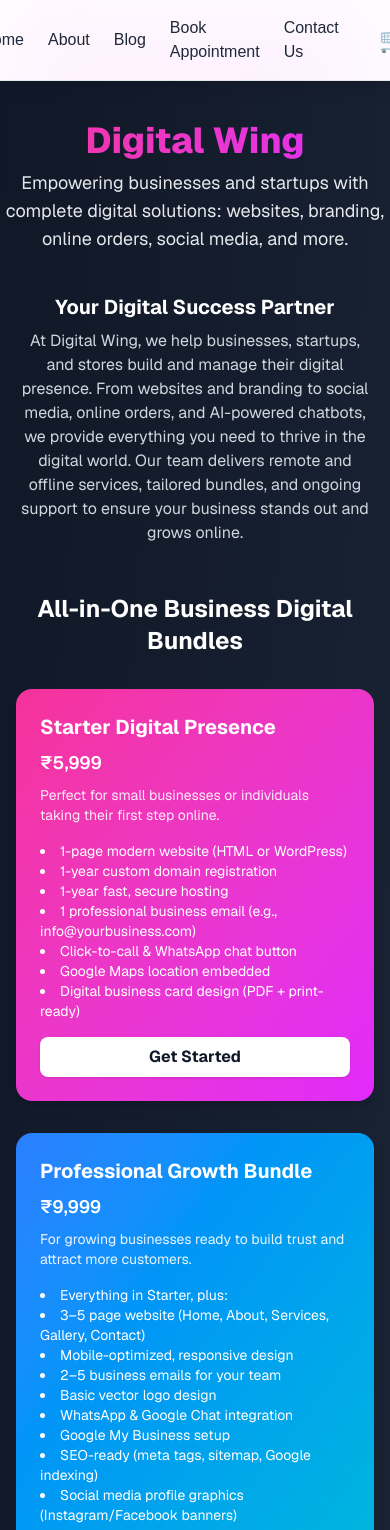
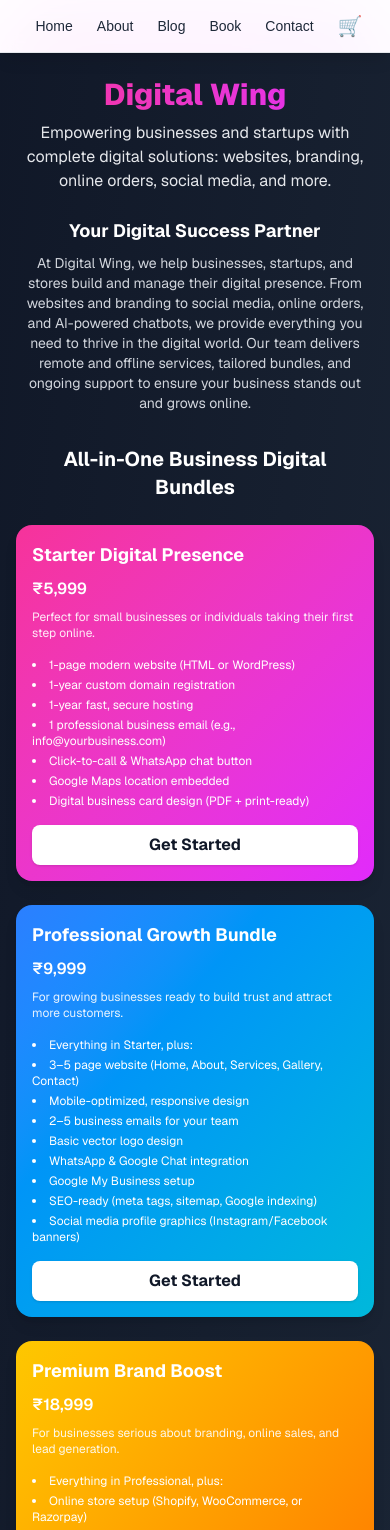
Before and after one commit to 14233221i/scylla, a Next.js app: page / in a window 390 px wide. Shown: the top 1530 px of the page. Built offline with nearby package versions, Linux system fonts and the light colour scheme.

Commit message:
Fix mobile responsiveness - add viewport meta tag, responsive navigation, and mobile-first design

```diff
--- a/src/app/ClientLayout.tsx
+++ b/src/app/ClientLayout.tsx
@@ -16,13 +16,13 @@
   const { cartItems } = useCart();
   const cartCount = cartItems.reduce((sum, item) => sum + item.quantity, 0);
   return (
-    <nav className="w-full bg-white/90 backdrop-blur-sm py-4 px-4 flex justify-center gap-6 text-base font-semibold shadow-lg sticky top-0 z-50 items-center border-b border-gray-200">
-      <Link href="/" className="text-gray-800 hover:text-pink-500 transition-colors font-medium">Home</Link>
-      <Link href="/about" className="text-gray-800 hover:text-pink-500 transition-colors font-medium">About</Link>
-      <Link href="/blog" className="text-gray-800 hover:text-pink-500 transition-colors font-medium">Blog</Link>
-      <Link href="/book" className="text-gray-800 hover:text-pink-500 transition-colors font-medium">Book Appointment</Link>
-      <Link href="/contact" className="text-gray-800 hover:text-pink-500 transition-colors font-medium">Contact Us</Link>
-      <Link href="/cart" className="ml-4 relative text-2xl hover:scale-110 transition-transform">
+    <nav className="w-full bg-white/90 backdrop-blur-sm py-3 px-4 flex flex-wrap justify-center gap-2 sm:gap-4 md:gap-6 text-sm sm:text-base font-semibold shadow-lg sticky top-0 z-50 items-center border-b border-gray-200">
+      <Link href="/" className="text-gray-800 hover:text-pink-500 transition-colors font-medium px-2 py-1 rounded">Home</Link>
+      <Link href="/about" className="text-gray-800 hover:text-pink-500 transition-colors font-medium px-2 py-1 rounded">About</Link>
+      <Link href="/blog" className="text-gray-800 hover:text-pink-500 transition-colors font-medium px-2 py-1 rounded">Blog</Link>
+      <Link href="/book" className="text-gray-800 hover:text-pink-500 transition-colors font-medium px-2 py-1 rounded">Book</Link>
+      <Link href="/contact" className="text-gray-800 hover:text-pink-500 transition-colors font-medium px-2 py-1 rounded">Contact</Link>
+      <Link href="/cart" className="ml-2 sm:ml-4 relative text-xl sm:text-2xl hover:scale-110 transition-transform">
         <span role="img" aria-label="cart">🛒</span>
         {cartCount > 0 && (
           <span className="absolute -top-2 -right-2 bg-pink-500 text-white text-xs rounded-full px-2 py-0.5 font-bold">{cartCount}</span>
--- a/src/app/layout.tsx
+++ b/src/app/layout.tsx
@@ -27,6 +27,9 @@
 }>) {
   return (
     <html lang="en">
+      <head>
+        <meta name="viewport" content="width=device-width, initial-scale=1.0, maximum-scale=1.0, user-scalable=no" />
+      </head>
       <body className={`${geistSans.variable} ${geistMono.variable} antialiased relative overflow-x-hidden`}>
         {/* Animated background */}
         <div className="fixed inset-0 -z-10 animate-gradient bg-gradient-to-br from-pink-500 via-fuchsia-500 to-blue-500 opacity-60 blur-2xl" style={{backgroundSize:'200% 200%'}} />
--- a/src/app/page.tsx
+++ b/src/app/page.tsx
@@ -79,27 +79,27 @@
 
   return (
     <div className="min-h-screen bg-gradient-to-br from-gray-900 to-gray-800 text-white font-sans">
-      <header className="py-10 text-center">
-        <h1 className="text-4xl sm:text-5xl font-extrabold mb-2 bg-gradient-to-r from-pink-500 to-fuchsia-500 bg-clip-text text-transparent">Digital Wing</h1>
-        <p className="text-lg sm:text-xl max-w-2xl mx-auto text-gray-200">Empowering businesses and startups with complete digital solutions: websites, branding, online orders, social media, and more.</p>
+      <header className="py-6 sm:py-10 text-center px-4">
+        <h1 className="text-3xl sm:text-4xl md:text-5xl font-extrabold mb-2 bg-gradient-to-r from-pink-500 to-fuchsia-500 bg-clip-text text-transparent">Digital Wing</h1>
+        <p className="text-base sm:text-lg md:text-xl max-w-2xl mx-auto text-gray-200 px-2">Empowering businesses and startups with complete digital solutions: websites, branding, online orders, social media, and more.</p>
       </header>
-      <main className="max-w-6xl mx-auto px-4 pb-16">
-        <section className="mb-12 text-center">
-          <h2 className="text-xl font-bold mb-2">Your Digital Success Partner</h2>
-          <p className="max-w-2xl mx-auto text-gray-300">At Digital Wing, we help businesses, startups, and stores build and manage their digital presence. From websites and branding to social media, online orders, and AI-powered chatbots, we provide everything you need to thrive in the digital world. Our team delivers remote and offline services, tailored bundles, and ongoing support to ensure your business stands out and grows online.</p>
+      <main className="max-w-6xl mx-auto px-4 sm:px-6 pb-16">
+        <section className="mb-8 sm:mb-12 text-center">
+          <h2 className="text-lg sm:text-xl font-bold mb-2">Your Digital Success Partner</h2>
+          <p className="max-w-2xl mx-auto text-gray-300 text-sm sm:text-base px-2">At Digital Wing, we help businesses, startups, and stores build and manage their digital presence. From websites and branding to social media, online orders, and AI-powered chatbots, we provide everything you need to thrive in the digital world. Our team delivers remote and offline services, tailored bundles, and ongoing support to ensure your business stands out and grows online.</p>
         </section>
-        <section className="mb-16">
-          <h2 className="text-2xl font-bold mb-8 text-center">All-in-One Business Digital Bundles</h2>
-          <div className="grid gap-8 md:grid-cols-3">
+        <section className="mb-12 sm:mb-16">
+          <h2 className="text-xl sm:text-2xl font-bold mb-6 sm:mb-8 text-center px-2">All-in-One Business Digital Bundles</h2>
+          <div className="grid gap-6 sm:gap-8 grid-cols-1 md:grid-cols-2 lg:grid-cols-3">
             {bundles.map((bundle, idx) => (
               <div
                 key={bundle.name}
-                className={`rounded-2xl shadow-lg p-6 bg-gradient-to-br ${bundle.color} text-white flex flex-col transform transition-transform duration-300 hover:scale-105 hover:shadow-2xl cursor-pointer`}
+                className={`rounded-2xl shadow-lg p-4 sm:p-6 bg-gradient-to-br ${bundle.color} text-white flex flex-col transform transition-transform duration-300 hover:scale-105 hover:shadow-2xl cursor-pointer`}
               >
-                <h3 className="text-xl font-bold mb-2">{bundle.name}</h3>
-                <div className="text-lg font-semibold mb-2">{bundle.price}</div>
-                <p className="mb-4 text-sm text-white/90">{bundle.description}</p>
-                <ul className="list-disc list-inside text-sm flex-1 mb-4">
+                <h3 className="text-lg sm:text-xl font-bold mb-2">{bundle.name}</h3>
+                <div className="text-base sm:text-lg font-semibold mb-2">{bundle.price}</div>
+                <p className="mb-4 text-xs sm:text-sm text-white/90">{bundle.description}</p>
+                <ul className="list-disc list-inside text-xs sm:text-sm flex-1 mb-4 space-y-1">
                   {bundle.features.map((f, i) => (
                     <li key={i}>{f}</li>
                   ))}
@@ -121,12 +121,12 @@
           </div>
         </section>
         {/* Subscription Pack Section */}
-        <section className="mb-16">
-          <h2 className="text-2xl font-bold mb-6 text-center">Subscription Pack: Ongoing Digital Management</h2>
-          <div className="max-w-2xl mx-auto bg-gradient-to-br from-pink-600 to-fuchsia-600 rounded-2xl shadow-lg p-8 text-white flex flex-col items-center mb-8">
-            <div className="text-3xl font-extrabold mb-2">₹999/month</div>
-            <div className="text-lg font-semibold mb-4">Let us handle your digital presence, so you can focus on your business!</div>
-            <ul className="list-disc list-inside text-white/90 text-base mb-4 text-left w-full max-w-md space-y-2">
+        <section className="mb-12 sm:mb-16">
+          <h2 className="text-xl sm:text-2xl font-bold mb-6 text-center px-2">Subscription Pack: Ongoing Digital Management</h2>
+          <div className="max-w-2xl mx-auto bg-gradient-to-br from-pink-600 to-fuchsia-600 rounded-2xl shadow-lg p-4 sm:p-8 text-white flex flex-col items-center mb-6 sm:mb-8">
+            <div className="text-2xl sm:text-3xl font-extrabold mb-2">₹999/month</div>
+            <div className="text-base sm:text-lg font-semibold mb-4 text-center">Let us handle your digital presence, so you can focus on your business!</div>
+            <ul className="list-disc list-inside text-white/90 text-sm sm:text-base mb-4 text-left w-full max-w-md space-y-1 sm:space-y-2">
               <li>Up to <span className="font-bold">3 website edits</span> per month (content, images, menu updates, etc.)</li>
               <li>Menu/product/service updates as needed</li>
               <li>Online order management and redirection</li>
@@ -154,10 +154,10 @@
             </div>
           </div>
           {/* Premium Subscription Pack */}
-          <div className="max-w-2xl mx-auto bg-gradient-to-br from-yellow-400 to-orange-500 rounded-2xl shadow-lg p-8 text-white flex flex-col items-center">
-            <div className="text-3xl font-extrabold mb-2">₹2,499/month</div>
-            <div className="text-lg font-semibold mb-4">All-in-One Premium Digital Management (with Hosting & Domain Included!)</div>
-            <ul className="list-disc list-inside text-white/90 text-base mb-4 text-left w-full max-w-md space-y-2">
+          <div className="max-w-2xl mx-auto bg-gradient-to-br from-yellow-400 to-orange-500 rounded-2xl shadow-lg p-4 sm:p-8 text-white flex flex-col items-center">
+            <div className="text-2xl sm:text-3xl font-extrabold mb-2">₹2,499/month</div>
+            <div className="text-base sm:text-lg font-semibold mb-4 text-center">All-in-One Premium Digital Management (with Hosting & Domain Included!)</div>
+            <ul className="list-disc list-inside text-white/90 text-sm sm:text-base mb-4 text-left w-full max-w-md space-y-1 sm:space-y-2">
               <li>Everything in the ₹999/month pack</li>
               <li>Annual payment for domain, hosting, and server included</li>
               <li>Up to <span className="font-bold">8 website edits</span> per month</li>
@@ -187,36 +187,36 @@
             </div>
           </div>
         </section>
-        <section className="mb-16">
-          <h2 className="text-2xl font-bold mb-6 text-center">Add-Ons & Upsells</h2>
+        <section className="mb-12 sm:mb-16">
+          <h2 className="text-xl sm:text-2xl font-bold mb-6 text-center px-2">Add-Ons & Upsells</h2>
           <div className="overflow-x-auto">
-            <table className="min-w-full text-sm text-left border-separate border-spacing-y-2">
+            <table className="min-w-full text-xs sm:text-sm text-left border-separate border-spacing-y-2">
               <thead>
                 <tr className="bg-gray-700">
-                  <th className="py-2 px-4 rounded-l-lg">Add-On</th>
-                  <th className="py-2 px-4">Price</th>
-                  <th className="py-2 px-4 rounded-r-lg">Description</th>
+                  <th className="py-2 px-2 sm:px-4 rounded-l-lg">Add-On</th>
+                  <th className="py-2 px-2 sm:px-4">Price</th>
+                  <th className="py-2 px-2 sm:px-4 rounded-r-lg">Description</th>
                 </tr>
               </thead>
               <tbody>
                 {addons.map((addon) => (
                   <tr key={addon.name} className="bg-gray-800/80">
-                    <td className="py-2 px-4 font-semibold">{addon.name}</td>
-                    <td className="py-2 px-4">{addon.price}</td>
-                    <td className="py-2 px-4">{addon.desc}</td>
+                    <td className="py-2 px-2 sm:px-4 font-semibold">{addon.name}</td>
+                    <td className="py-2 px-2 sm:px-4">{addon.price}</td>
+                    <td className="py-2 px-2 sm:px-4">{addon.desc}</td>
                   </tr>
                 ))}
               </tbody>
             </table>
           </div>
         </section>
-        <section className="text-center">
-          <h2 className="text-2xl font-bold mb-4">Ready to Grow Your Business?</h2>
-          <p className="mb-6 text-gray-200">Contact us for a free consultation or to get started with your digital transformation.</p>
-          <a href="mailto:info@digitalwing.com" className="inline-block bg-pink-500 hover:bg-pink-600 text-white font-bold py-3 px-8 rounded-full shadow-lg transition">Contact Us</a>
+        <section className="text-center px-4">
+          <h2 className="text-xl sm:text-2xl font-bold mb-4">Ready to Grow Your Business?</h2>
+          <p className="mb-6 text-gray-200 text-sm sm:text-base">Contact us for a free consultation or to get started with your digital transformation.</p>
+          <a href="mailto:info@digitalwing.com" className="inline-block bg-pink-500 hover:bg-pink-600 text-white font-bold py-2 sm:py-3 px-6 sm:px-8 rounded-full shadow-lg transition text-sm sm:text-base">Contact Us</a>
         </section>
       </main>
-      <footer className="py-8 text-center text-gray-400 text-xs">&copy; {new Date().getFullYear()} Digital Wing. All rights reserved.</footer>
+      <footer className="py-6 sm:py-8 text-center text-gray-400 text-xs px-4">&copy; {new Date().getFullYear()} Digital Wing. All rights reserved.</footer>
     </div>
   );
 }
```
